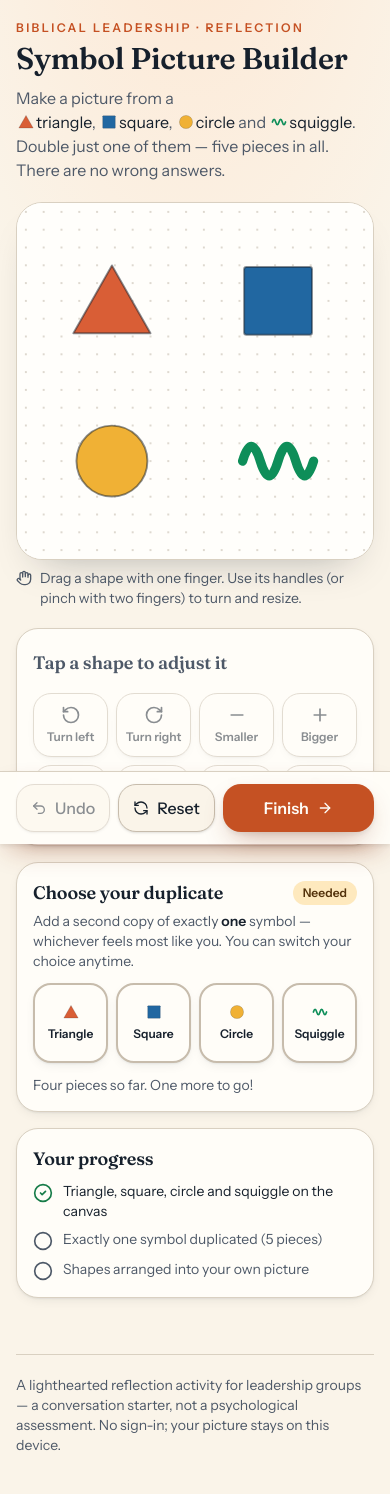
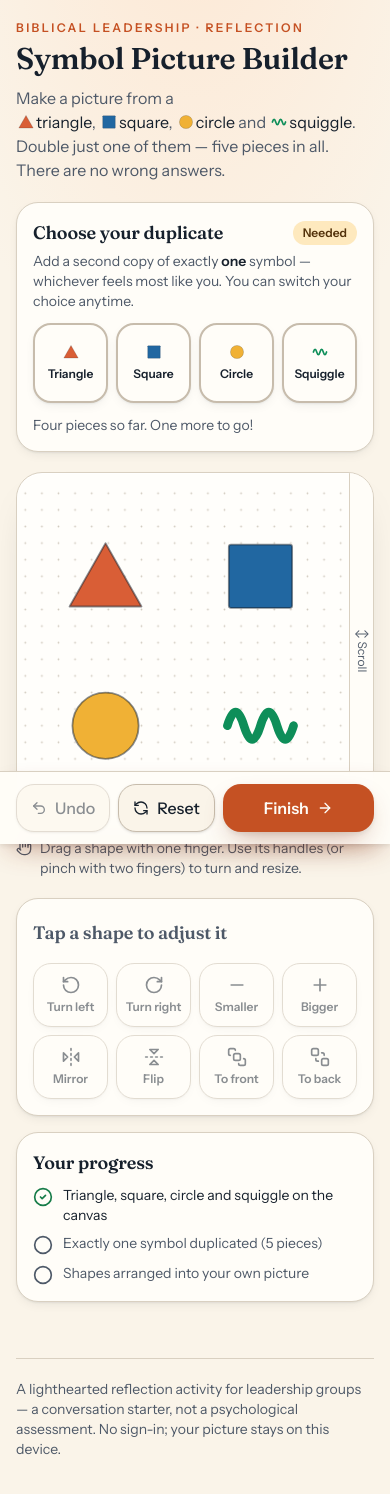
Before and after one commit to godfrey-addvice/leadwithshape, a React (Vite) app: page / in a window 390 px wide. Shown: the top 1494 px of the page. Built offline with nearby package versions, Linux system fonts and the light colour scheme.

Commit message:
Prioritize mobile duplicate picker and add canvas-edge scroll lane

```diff
--- a/src/components/symbol-builder/SymbolBuilder.tsx
+++ b/src/components/symbol-builder/SymbolBuilder.tsx
@@ -177,8 +177,9 @@ export function SymbolBuilder() {
       </header>
 
       <div className="grid gap-5 lg:grid-cols-[minmax(0,1fr)_400px] lg:items-start">
-        <div className="lg:sticky lg:top-6">
-          <div className="relative aspect-square w-full overflow-hidden rounded-3xl border bg-canvas shadow-canvas">
+        <div className="order-2 lg:order-1 lg:sticky lg:top-6">
+          <div className="relative aspect-square w-full overflow-hidden rounded-3xl border bg-canvas shadow-canvas pr-6 lg:pr-0">
+            <div className="relative h-full w-full overflow-hidden rounded-l-3xl lg:rounded-3xl">
             <PictureCanvas
               pieces={pieces}
               selectedId={selectedId}
@@ -189,6 +190,8 @@ export function SymbolBuilder() {
               onCommit={commit}
               describedBy="canvas-help"
             />
+            </div>
+            <div aria-label="Swipe here to scroll the page" className="absolute inset-y-0 right-0 z-10 flex w-6 touch-pan-y items-center justify-center border-l bg-card/80 lg:hidden" style={{ touchAction: "pan-y" }}><span aria-hidden="true" className="text-xs text-muted-foreground" style={{ writingMode: "vertical-rl" }}>↕ Scroll</span></div>
           </div>
           <p id="canvas-help" className="mt-2 flex items-start gap-2 text-sm text-muted-foreground">
             <Hand className="mt-0.5 size-4 shrink-0" aria-hidden="true" />
@@ -199,13 +202,12 @@ export function SymbolBuilder() {
           </p>
         </div>
 
-        <div className="space-y-4">
+        <div className="order-1 lg:order-2 lg:col-start-2 lg:row-start-1">
+          <DuplicatePicker duplicateKind={status.duplicateKind} onChoose={handleChooseDuplicate} highlight={!!finishMessage && !status.duplicateKind} />
+        </div>
+
+        <div className="order-3 space-y-4 lg:col-start-2 lg:row-start-2">
           <ToolPanel selected={selected} onAction={handleTool} />
-          <DuplicatePicker
-            duplicateKind={status.duplicateKind}
-            onChoose={handleChooseDuplicate}
-            highlight={!!finishMessage && !status.duplicateKind}
-          />
           <Checklist status={status} />
 
           {/* Action bar: pinned to the bottom on phones, inline on large screens. */}
```
